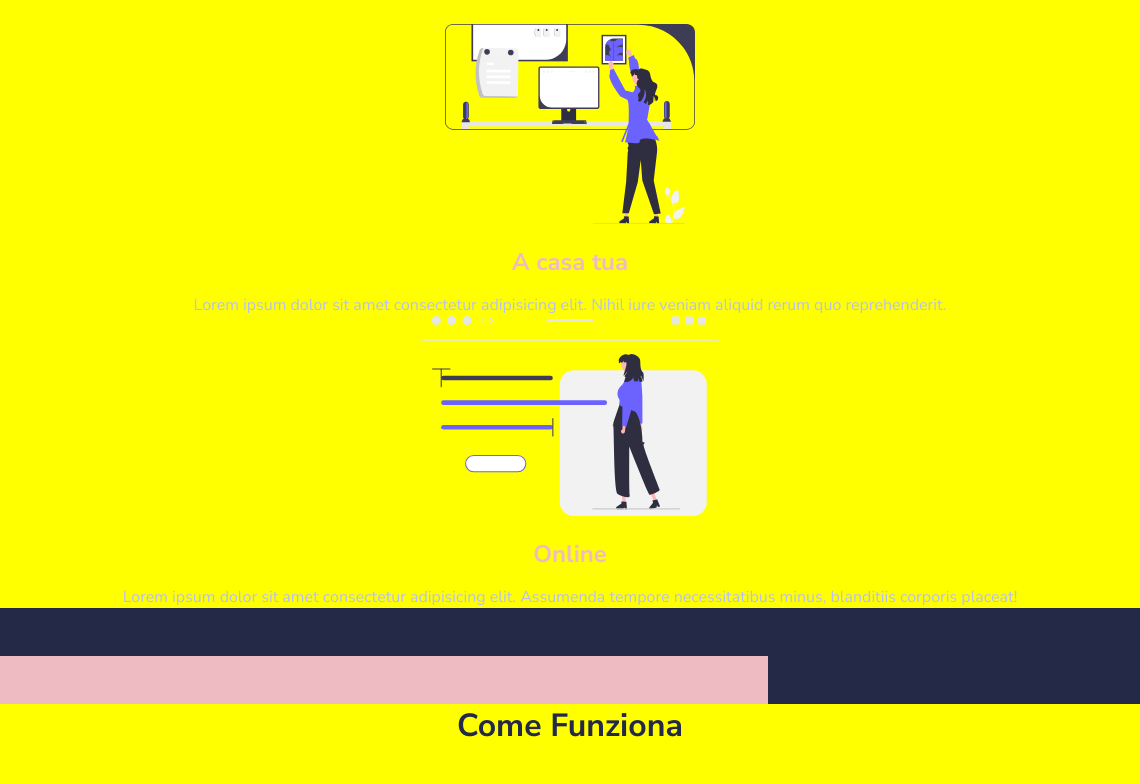
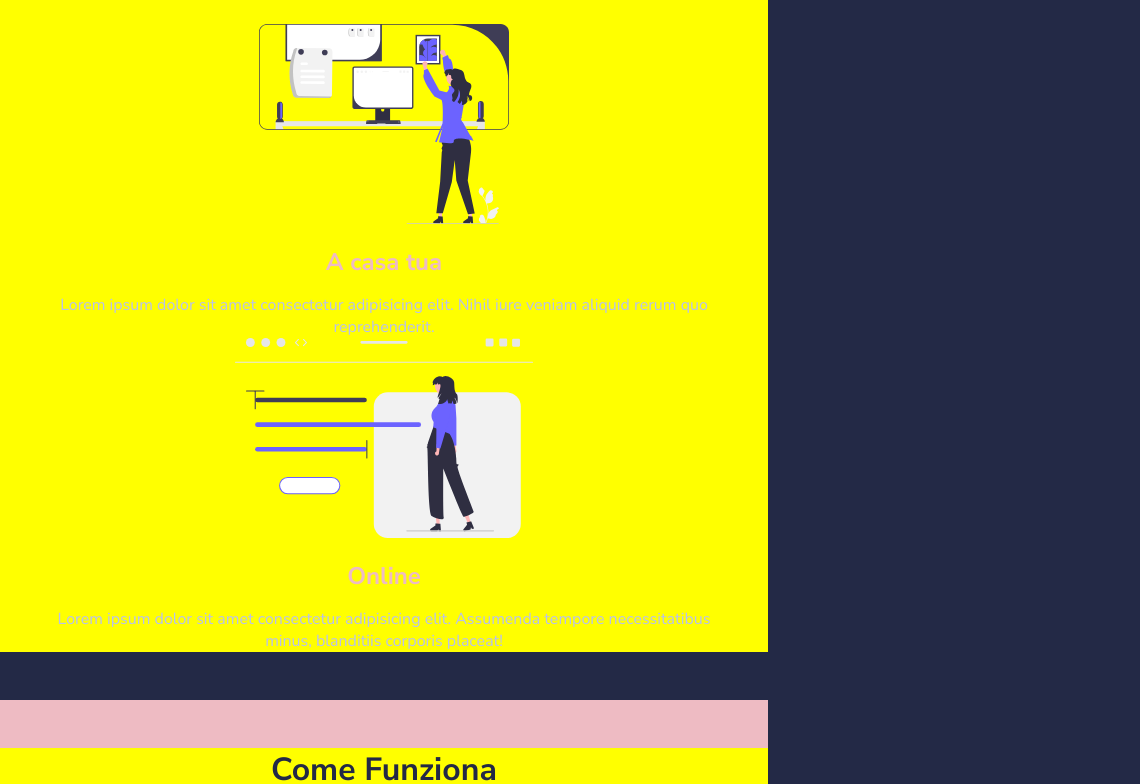
Before and after one commit to benirandy/html-css-resp-wannabe, a plain HTML site: page index.html in a window 768 px wide. Shown: the part 209-993 px from the top of the page, 1140 px wide, since content can reach past the window. Drawn offline with Linux system fonts and the light colour scheme.

Commit message:
modifiche dei width del container sia nel caso dei telefoni che in quelli dei tablet.

```diff
--- a/css/style.css
+++ b/css/style.css
@@ -133,6 +133,8 @@ img {
 @media all and (min-width: 480px) {
     .container {
         background-color: rgba(128, 255, 0, 0.442);
+        width: 100%;
+        margin: 0 auto;
     }
 
     .lessons .col {
@@ -159,10 +161,12 @@ img {
 
 }
 
-@media all and (min-width: 768px) {
+@media all and (max-width: 768px) {
 
     .container {
         background-color: yellow;
+        width: 100%;
+        margin: 0 auto;
     }
 
     .lessons .col {
```
